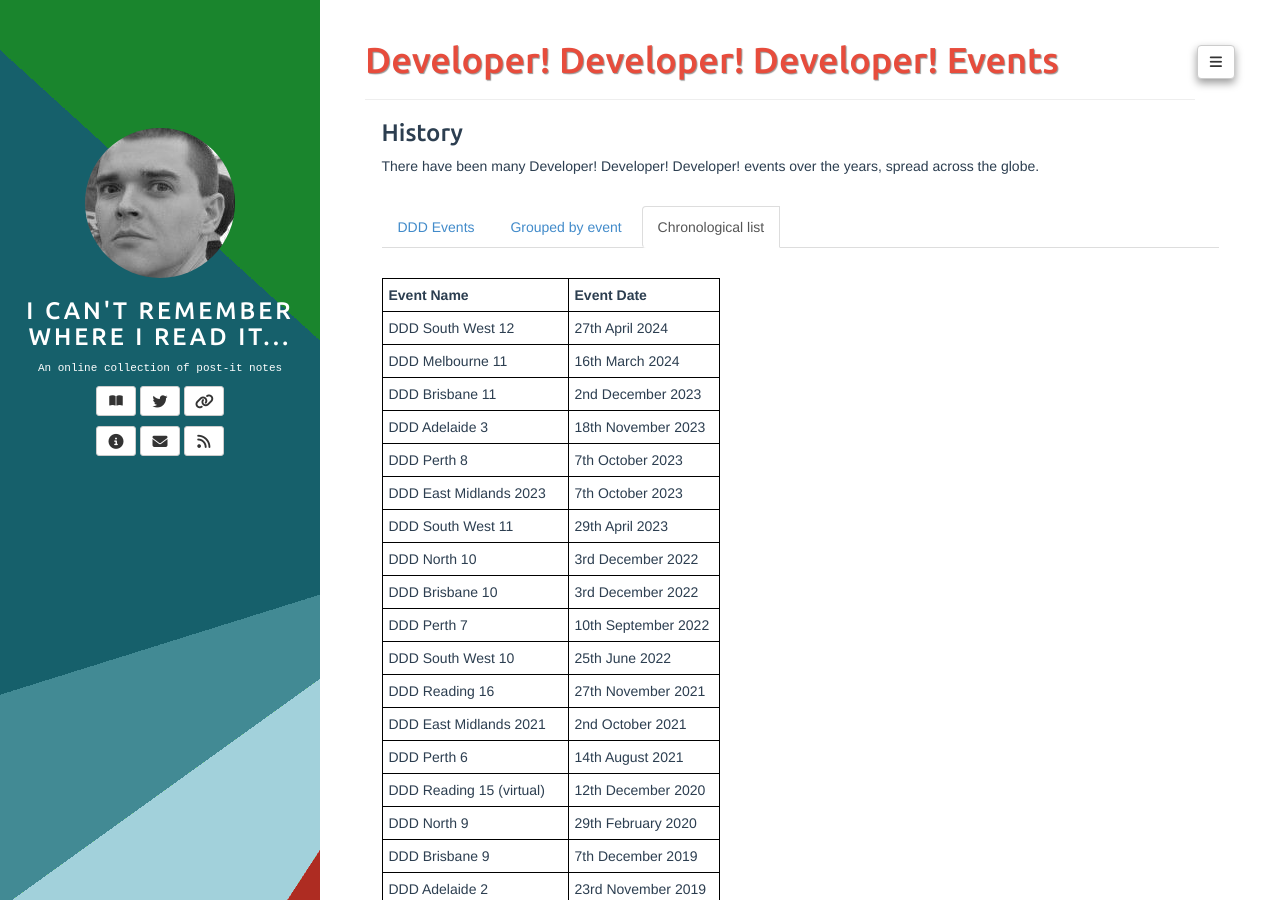
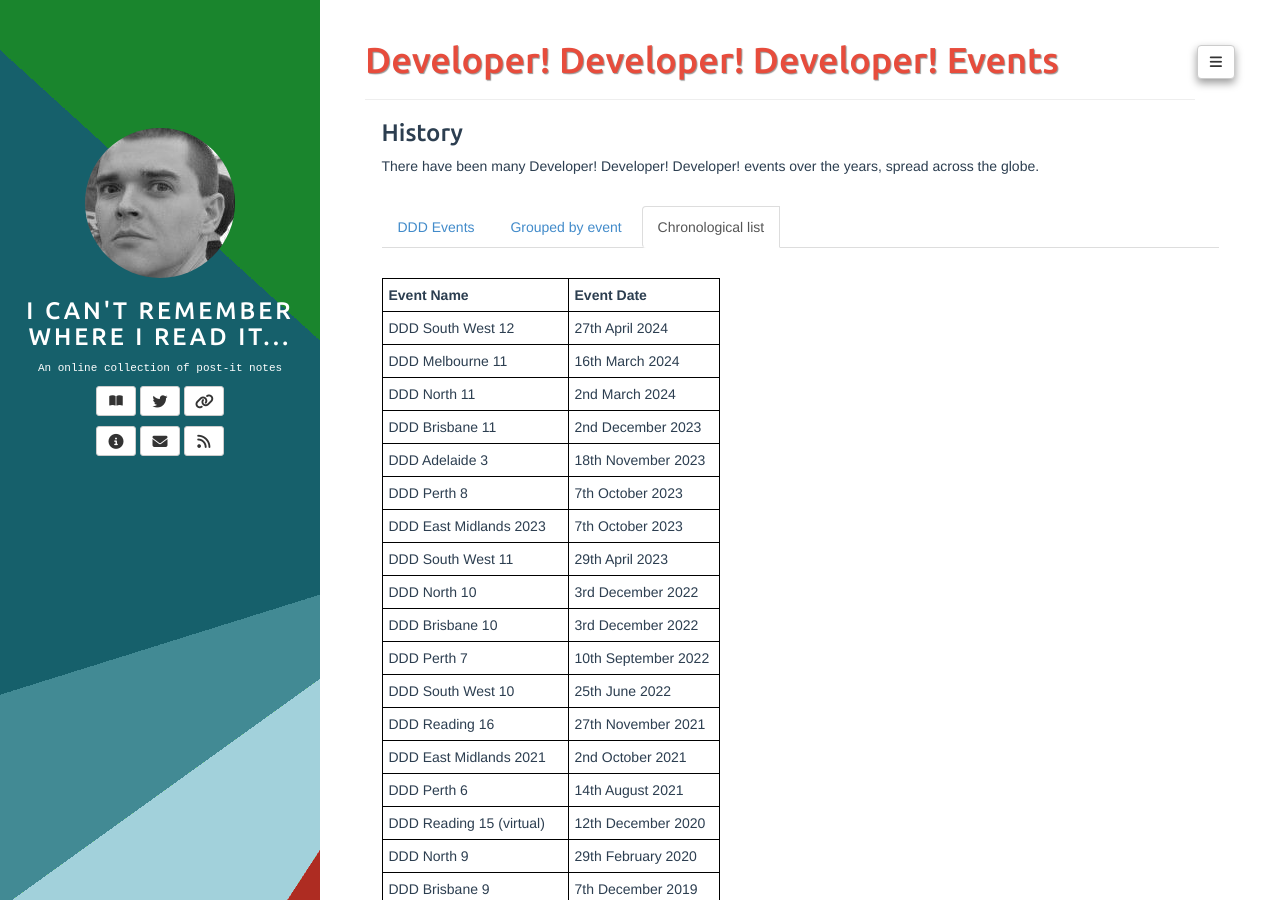
Before and after one commit to adrianbanks/adrianbanks.github.io, a Jekyll site: the page built from ddd-list.md, in a window 1280 px wide and 900 px high. Built offline with Jekyll 4.4.1, drawn with Linux system fonts in a browser that asks for light colours.

Commit message:
Add DDD North 11

```diff
--- a/ddd-list.md
+++ b/ddd-list.md
@@ -17,6 +17,7 @@ There have been many Developer! Developer! Developer! events over the years, spr
 | -------------------------- | ------------------- |
 |  DDD South West 12         | 27th April 2024     |
 |  DDD Melbourne 11          | 16th March 2024     |
+|  DDD North 11              | 2nd March 2024      |
 |  DDD Brisbane 11           | 2nd December 2023   |
 |  DDD Adelaide 3            | 18th November 2023  |
 |  DDD Perth 8               | 7th October 2023    |
```
Also changed, not shown: ddd-grouped.md (+1 -0 lines).
